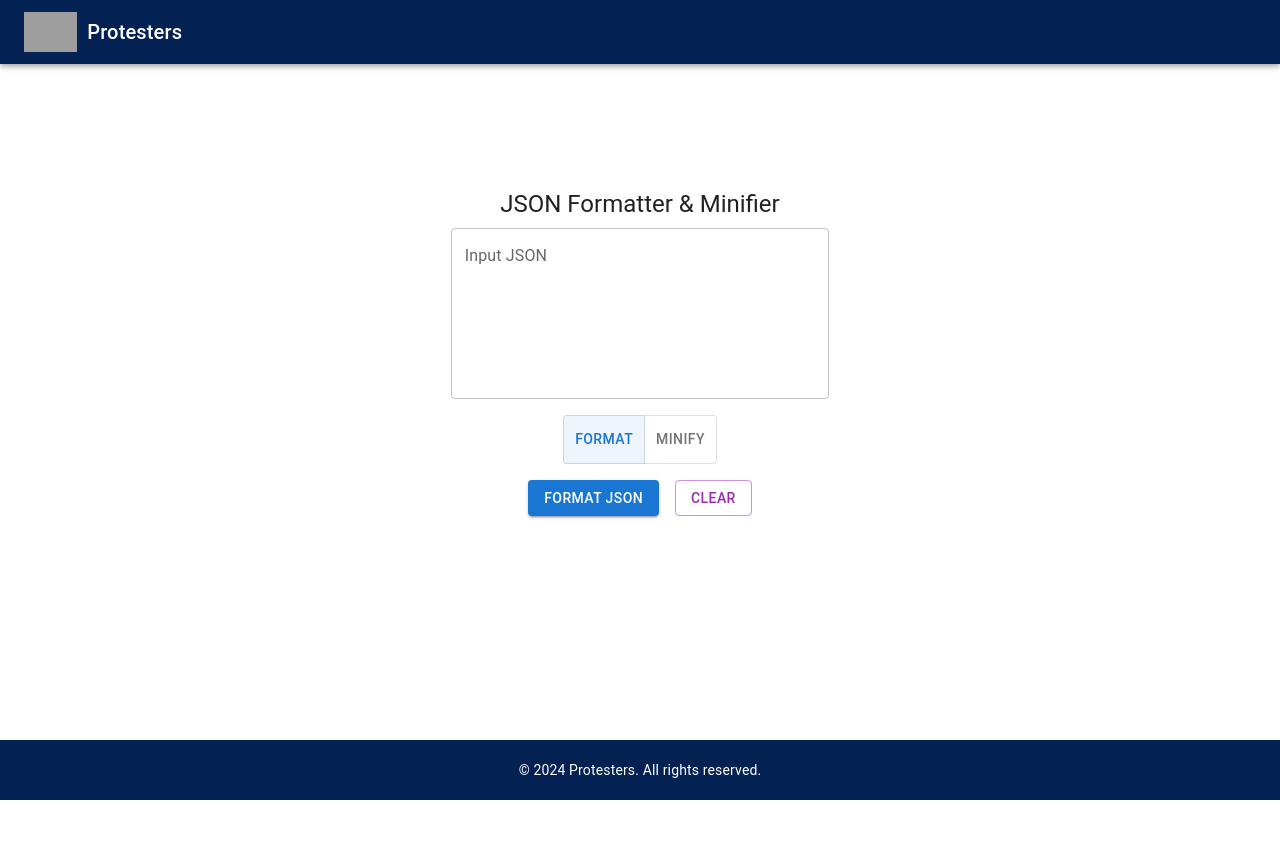
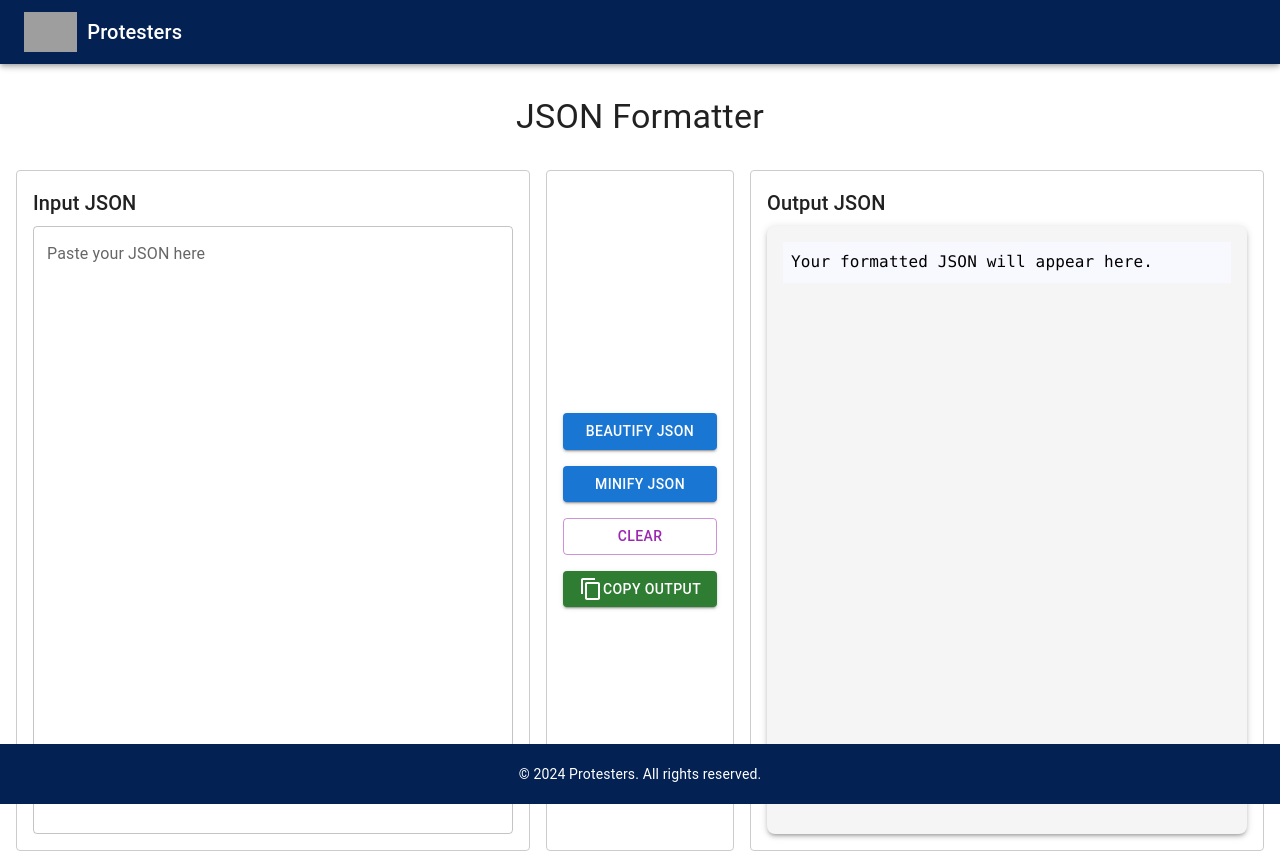
Before and after one commit to Mohit-Chaudhari/protesters, a React (Create React App) app: page /json-minifier in a window 1280 px wide. Before the commit the page ends 800 px from the top, so only its background shows below. Built offline with nearby package versions, Linux system fonts and the light colour scheme; grey boxes are pictures that could not be loaded.

Commit message:
Modified the json formatter tool

```diff
--- a/package.json
+++ b/package.json
@@ -26,6 +26,7 @@
     "react-dom": "^18.3.1",
     "react-router-dom": "^7.0.2",
     "react-scripts": "^5.0.1",
+    "react-syntax-highlighter": "^15.6.1",
     "react-table": "^7.8.0",
     "stream-browserify": "^3.0.0",
     "timers-browserify": "^2.0.12",
--- a/src/components/JsonTools/JsonFormatter/JsonFormatterUI.jsx
+++ b/src/components/JsonTools/JsonFormatter/JsonFormatterUI.jsx
@@ -1,34 +1,50 @@
-import React, { useState } from 'react';
-import { Box, TextField, Button, Typography, Paper, ToggleButton, ToggleButtonGroup } from '@mui/material';
-import ContentCopyIcon from '@mui/icons-material/ContentCopy';
-import CheckIcon from '@mui/icons-material/Check';
+import React, { useState } from "react";
+import {
+  Box,
+  TextField,
+  Button,
+  Typography,
+  Paper,
+} from "@mui/material";
+import ContentCopyIcon from "@mui/icons-material/ContentCopy";
+import CheckIcon from "@mui/icons-material/Check";
+import { Light as SyntaxHighlighter } from "react-syntax-highlighter";
+import { docco } from "react-syntax-highlighter/dist/esm/styles/hljs";
 
 const JsonFormatterUI = () => {
-  const [inputJson, setInputJson] = useState('');
-  const [outputJson, setOutputJson] = useState('');
-  const [error, setError] = useState('');
-  const [mode, setMode] = useState('format'); // 'format' or 'minify'
+  const [inputJson, setInputJson] = useState("");
+  const [outputJson, setOutputJson] = useState("");
+  const [error, setError] = useState("");
   const [copied, setCopied] = useState(false);
 
-  const handleTransformJson = () => {
+  const handleBeautifyJson = () => {
     try {
       const parsedJson = JSON.parse(inputJson);
-      const transformedJson =
-        mode === 'format'
-          ? JSON.stringify(parsedJson, null, 4) // Pretty format
-          : JSON.stringify(parsedJson); // Minify
-      setOutputJson(transformedJson);
-      setError('');
+      const beautifiedJson = JSON.stringify(parsedJson, null, 4); // Beautify JSON
+      setOutputJson(beautifiedJson);
+      setError("");
     } catch (err) {
-      setOutputJson('');
-      setError('Invalid JSON. Please provide a valid JSON string.');
+      setOutputJson("");
+      setError("Invalid JSON. Please provide a valid JSON string.");
+    }
+  };
+
+  const handleMinifyJson = () => {
+    try {
+      const parsedJson = JSON.parse(inputJson);
+      const minifiedJson = JSON.stringify(parsedJson); // Minify JSON
+      setOutputJson(minifiedJson);
+      setError("");
+    } catch (err) {
+      setOutputJson("");
+      setError("Invalid JSON. Please provide a valid JSON string.");
     }
   };
 
   const handleClear = () => {
-    setInputJson('');
-    setOutputJson('');
-    setError('');
+    setInputJson("");
+    setOutputJson("");
+    setError("");
   };
 
   const handleCopyToClipboard = () => {
@@ -39,75 +55,150 @@ const JsonFormatterUI = () => {
   };
 
   return (
-      <Box sx={{ maxWidth: 800, margin: 'auto', padding: 3, textAlign: 'center' }}>
-      <Typography variant="h5" gutterBottom>
-        JSON Formatter & Minifier
+    <Box
+      sx={{
+        display: "flex",
+        flexDirection: "column",
+        height: "85vh",
+        backgroundColor: "#fff",
+        padding: 2,
+      }}
+    >
+      {/* Header Section */}
+      <Box
+        sx={{
+          padding: 2,
+          marginBottom: 2,
+        }}
+      >
+        <Typography variant="h4" align="center">
+          JSON Formatter
         </Typography>
+      </Box>
 
+      {/* Input and Output Section */}
+      <Box
+        sx={{
+          flex: 1,
+          display: "flex",
+          flexDirection: "row",
+          gap: 2,
+        }}
+      >
+        {/* Input Section */}
+        <Box
+          sx={{
+            flex: 1,
+            display: "flex",
+            flexDirection: "column",
+            padding: 2,
+            backgroundColor: "#fff",
+            border: "1px solid #ccc",
+            borderRadius: "4px",
+            overflowY: "auto",
+          }}
+        >
+          <Typography variant="h6" gutterBottom>
+            Input JSON
+          </Typography>
           <TextField
-        label="Input JSON"
+            label="Paste your JSON here"
             multiline
-        rows={6}
-        variant="outlined"
             fullWidth
+            rows={25}
             value={inputJson}
             onChange={(e) => setInputJson(e.target.value)}
-        placeholder="Paste your JSON here..."
-        sx={{ marginBottom: 2 }}
+            error={Boolean(error)}
+            helperText={error}
           />
+        </Box>
 
-      <ToggleButtonGroup
-        value={mode}
-        exclusive
-        onChange={(e, newMode) => setMode(newMode)}
-        sx={{ marginBottom: 2 }}
+        {/* Buttons Section */}
+        <Box
+          sx={{
+            display: "flex",
+            flexDirection: "column",
+            justifyContent: "center",
+            alignItems: "center",
+            gap: 2,
+            padding: 2,
+            border: "1px solid #ccc",
+            borderRadius: "4px",
+            backgroundColor: "#ffffff",
+          }}
+        >
+          <Button
+            variant="contained"
             color="primary"
+            onClick={handleBeautifyJson}
+            fullWidth
           >
-        <ToggleButton value="format">Format</ToggleButton>
-        <ToggleButton value="minify">Minify</ToggleButton>
-      </ToggleButtonGroup>
+            Beautify JSON
+          </Button>
 
-      <Box sx={{ display: 'flex', justifyContent: 'center', gap: 2 }}>
-        <Button variant="contained" color="primary" onClick={handleTransformJson}>
-          {mode === 'format' ? 'Format JSON' : 'Minify JSON'}
+          <Button
+            variant="contained"
+            color="primary"
+            onClick={handleMinifyJson}
+            fullWidth
+          >
+            Minify JSON
           </Button>
-        <Button variant="outlined" color="secondary" onClick={handleClear}>
+
+          <Button variant="outlined" color="secondary" onClick={handleClear} fullWidth>
             Clear
+          </Button>
+
+          <Button
+            variant="contained"
+            color="success"
+            onClick={handleCopyToClipboard}
+            fullWidth
+          >
+            {copied ? <CheckIcon /> : <ContentCopyIcon />} Copy Output
           </Button>
         </Box>
 
-      {error && (
-        <Typography color="error" sx={{ marginTop: 2 }}>
-          {error}
+        {/* Output Section */}
+        <Box
+          sx={{
+            flex: 1,
+            display: "flex",
+            flexDirection: "column",
+            padding: 2,
+            border: "1px solid #ccc",
+            borderRadius: "4px",
+            overflowY: "auto",
+          }}
+        >
+          <Typography variant="h6" gutterBottom>
+            Output JSON
           </Typography>
-      )}
-
-      {outputJson && (
           <Paper
             elevation={3}
             sx={{
-            marginTop: 3,
               padding: 2,
-            textAlign: 'left',
-            backgroundColor: '#f5f5f5',
-            maxHeight: 300,
-            overflow: 'auto',
-            position: 'relative',
+              backgroundColor: "#f5f5f5",
+              flex: 1,
+              overflowY: "auto",
+              borderRadius: 2,
             }}
           >
-          <Button
-            size="small"
-            variant="text"
-            onClick={handleCopyToClipboard}
-            sx={{ position: 'absolute', top: 8, right: 8 }}
+            <SyntaxHighlighter
+              language="json"
+              style={docco}
+              customStyle={{
+                fontFamily: "monospace",
+                margin: 0,
+                wordWrap: "break-word",
+                whiteSpace: "pre-wrap",
+              }}
             >
-            {copied ? <CheckIcon color="success" /> : <ContentCopyIcon />}
-          </Button>
-          <pre style={{ fontFamily: 'monospace', margin: 0 }}>
-            {outputJson}
-          </pre>
+              {outputJson || "Your formatted JSON will appear here."}
+            </SyntaxHighlighter>
           </Paper>
-      )}
+        </Box>
+      </Box>
     </Box>
   );
 };
```
Also changed, not shown: 1 other file (tests, documents, lock files or other folders). Lines whose indentation alone changed are shown as unchanged.
